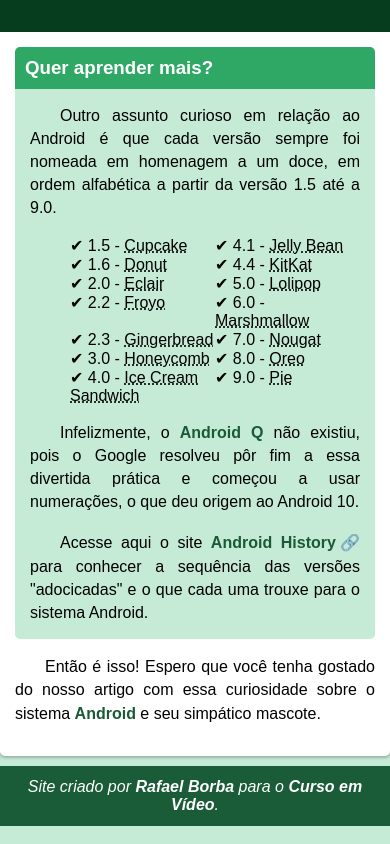
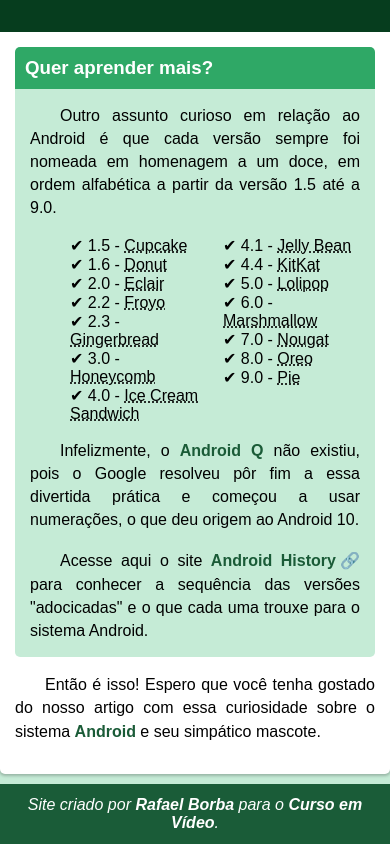
Before and after one commit to rafaelborba-code/projeto-android, a plain HTML site: page index.html in a window 390 px wide. Shown: the part 2655-3499 px from the top of the page. Drawn offline with Linux system fonts and the light colour scheme; grey boxes are pictures that could not be loaded.

Commit message:
Mudei a posição dos itens da lista para conseguir não usar o display grid e orientar em duas colunas
Com o display grid, a responsividade estava ruim. Por isso, o removi.

```diff
--- a/index.html
+++ b/index.html
@@ -67,18 +67,18 @@
                     <p>Outro assunto curioso em relação ao Android é que cada versão sempre foi nomeada em homenagem a um doce, em ordem alfabética a partir da versão 1.5 até a 9.0.</p>
                     <ul>
                         <li>1.5 - <abbr title="Bolo de Copo">Cupcake</abbr></li>
+                        <li>1.6 - <abbr title="Rosquinha">Donut</abbr></li>
+                        <li>2.0 - <abbr title="Bomba">Eclair</abbr></li>
+                        <li>2.2 - <abbr title="Iogurte Congelado">Froyo</abbr></li>
+                        <li>2.3 - <abbr title="Biscoito de Gengibre">Gingerbread</abbr></li>
+                        <li>3.0 - <abbr title="Favo de Mel">Honeycomb</abbr></li>
+                        <li>4.0 - <abbr title="Sanduíche de Sorvete">Ice Cream Sandwich</abbr></li>
                         <li>4.1 - <abbr title="Jujuba">Jelly Bean</abbr></li>
-                        <li>1.6 - <abbr title="Rosquinha">Donut</abbr></li>
                         <li>4.4 - <abbr title="KitKat">KitKat</abbr></li>
-                        <li>2.0 - <abbr title="Bomba">Eclair</abbr></li>
                         <li>5.0 - <abbr title="Pirulito">Lolipop</abbr></li>
-                        <li>2.2 - <abbr title="Iogurte Congelado">Froyo</abbr></li>
                         <li>6.0 - <abbr title="Marshmallow">Marshmallow</abbr></li>
-                        <li>2.3 - <abbr title="Biscoito de Gengibre">Gingerbread</abbr></li>
                         <li>7.0 - <abbr title="Torrone">Nougat</abbr></li>
-                        <li>3.0 - <abbr title="Favo de Mel">Honeycomb</abbr></li>
                         <li>8.0 - <abbr title="Oreo">Oreo</abbr></li>
-                        <li>4.0 - <abbr title="Sanduíche de Sorvete">Ice Cream Sandwich</abbr></li>
                         <li>9.0 - <abbr title="Torta">Pie</abbr></li>
                     </ul>
                     <p>Infelizmente, o <strong>Android Q</strong> não existiu, pois o Google resolveu pôr fim a essa divertida prática e começou a usar numerações, o que deu origem ao Android 10.</p><br>
--- a/style.css
+++ b/style.css
@@ -154,8 +154,7 @@ main p {
 
 aside ul {
     list-style: none;
-    display: grid;
-    grid-template-columns: 1fr 1fr;
+    columns: 2;
 }
 
 aside ul li::before {
```
